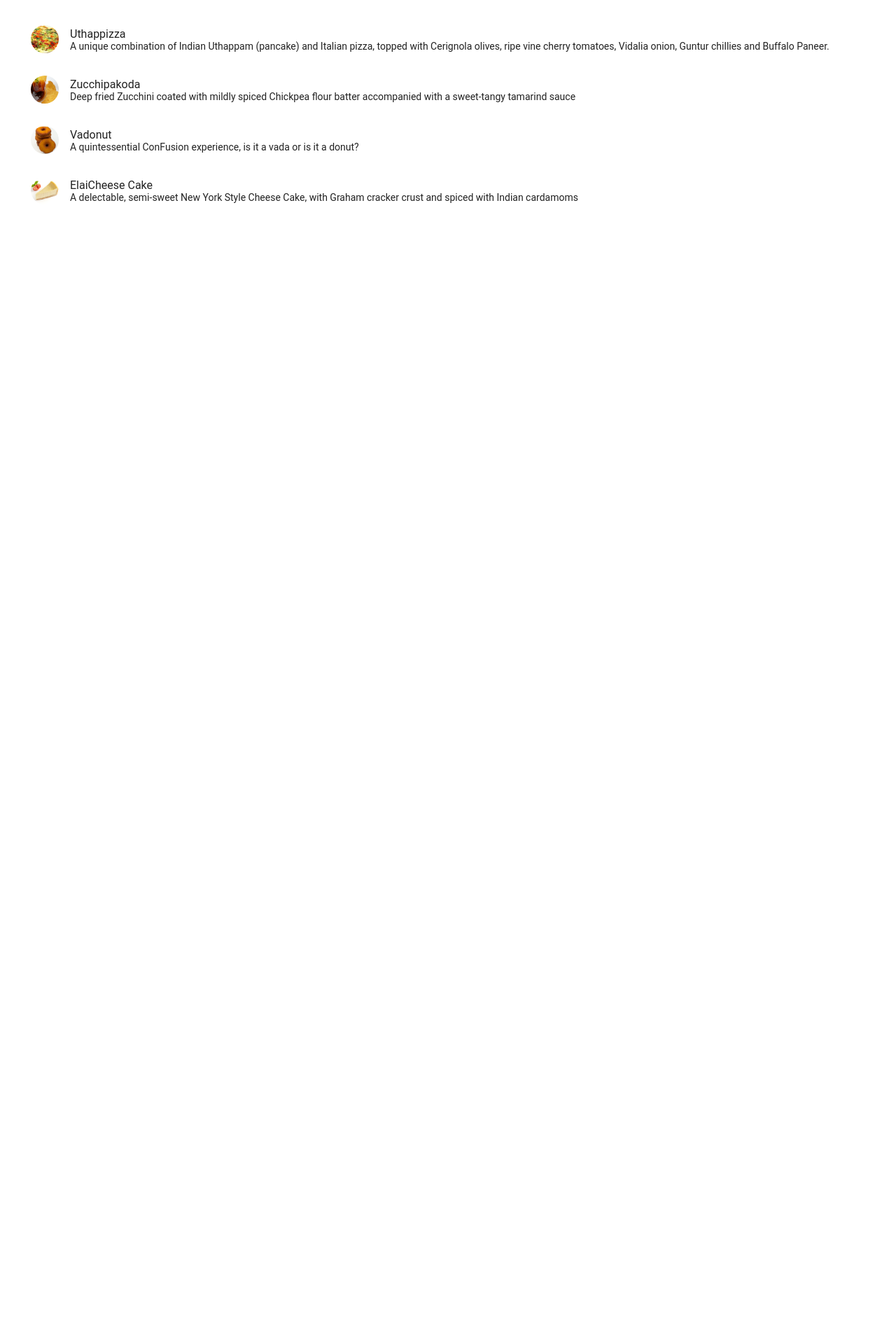
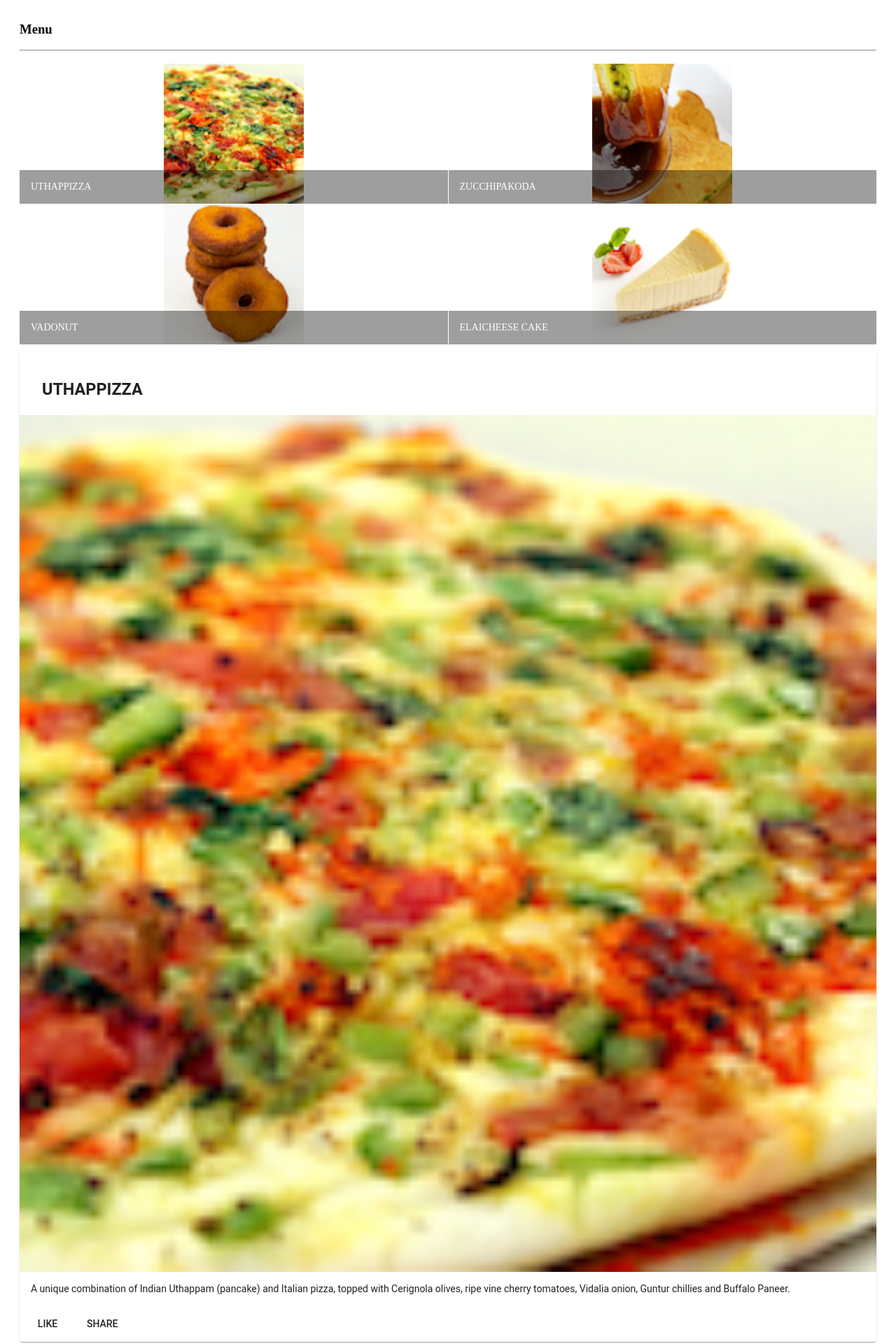
Before and after one commit to Nipuni35/coursera_angular, an Angular app: page / in a window 1280 px wide. Shown: the part 80-2000 px from the top of the page at 70% size. Before the commit the page ends 800 px from the top, so only its background shows below. Built offline with nearby package versions, Linux system fonts and the light colour scheme.

Commit message:
components part 2

```diff
--- a/src/app/app.module.ts
+++ b/src/app/app.module.ts
@@ -10,6 +10,9 @@
 import 'hammerjs';
 import { MenuComponent } from './menu/menu.component';
 import { MatListModule } from '@angular/material/list';
+import { MatGridListModule } from '@angular/material/grid-list';
+import { MatCardModule } from '@angular/material/card';
+import { MatButtonModule } from '@angular/material/button';
 
 @NgModule({
   declarations: [
@@ -22,6 +25,9 @@
      BrowserAnimationsModule,
         MatToolbarModule,
         FlexLayoutModule,
+         MatGridListModule,
+            MatCardModule,
+            MatButtonModule,
         MatListModule
 
   ],
--- a/src/app/menu/menu.component.html
+++ b/src/app/menu/menu.component.html
@@ -2,14 +2,39 @@
      fxLayout="column"
      fxLayoutGap="10px">
 
-  <mat-list fxFlex>
-    <mat-list-item *ngFor="let dish of dishes">
-      <img matListAvatar src={{dish.image}} alt={{dish.name}}>
-      <h1 matLine> {{dish.name}} </h1>
-      <p matLine>
-        <span> {{dish.description}} </span>
-      </p>
-    </mat-list-item>
-  </mat-list>
+  <div fxFlex>
+    <div>
+      <h3>Menu</h3>
+      <hr>
+    </div>
+  </div>
+  <div fxFlex>
+    <mat-grid-list cols="2" rowHeight="200px">
+      <mat-grid-tile *ngFor="let dish of dishes">
+        <img height="200px" src={{dish.image}} alt={{dish.name}}>
+        <mat-grid-tile-footer>
+          <h1>{{dish.name | uppercase}}</h1>
+        </mat-grid-tile-footer>
+      </mat-grid-tile>
+    </mat-grid-list>
+  </div>
 
+  <div fxFlex *ngIf="selectedDish">
+    <mat-card>
+      <mat-card-header>
+        <mat-card-title>
+          <h3>{{selectedDish.name | uppercase}}</h3>
+        </mat-card-title>
+      </mat-card-header>
+      <img mat-card-image src={{selectedDish.image}} alt={{selectedDish.name}}>
+      <mat-card-content>
+        <p>{{selectedDish.description}}
+        </p>
+      </mat-card-content>
+      <mat-card-actions>
+        <button mat-button>LIKE</button>
+        <button mat-button>SHARE</button>
+      </mat-card-actions>
+    </mat-card>
+  </div>
 </div>
--- a/src/app/menu/menu.component.ts
+++ b/src/app/menu/menu.component.ts
@@ -1,16 +1,7 @@
 import { Component, OnInit } from '@angular/core';
 import { Dish } from '../shared/dish';
-
-@Component({
-  selector: 'app-menu',
-  templateUrl: './menu.component.html',
-  styleUrls: ['./menu.component.css']
-})
-export class MenuComponent implements OnInit {
-
-  constructor() { }
-  dishes: Dish[] = [
-    {
+ const DISHES: Dish[] = [
+     {
       id: '0',
       name: 'Uthappizza',
       image: '/assets/images/uthappizza.png',
@@ -53,6 +44,20 @@
     }
    ];
 
+@Component({
+  selector: 'app-menu',
+  templateUrl: './menu.component.html',
+  styleUrls: ['./menu.component.css']
+})
+
+
+export class MenuComponent implements OnInit {
+   dishes = DISHES;
+
+  selectedDish = DISHES[0];
+
+  constructor() { }
+
   ngOnInit(): void {
   }
 
```
